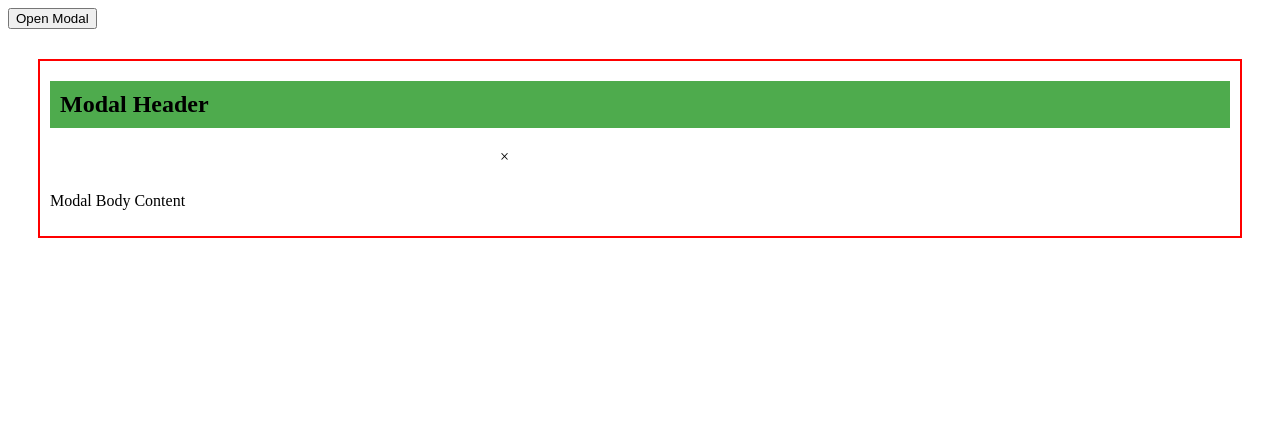
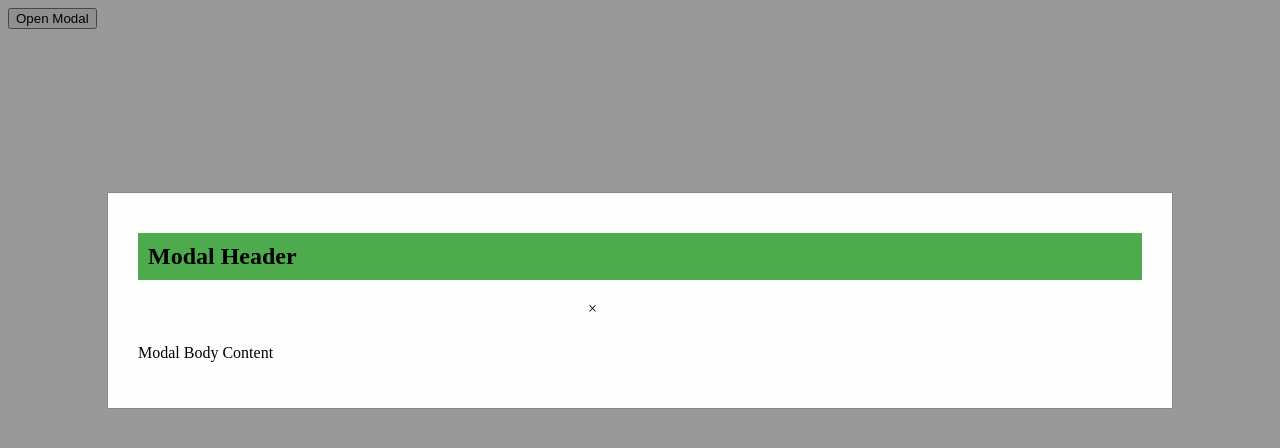
Before and after one commit to acciojob/css-modal-gurpreetsinghwazir, a website: page main.html in a window 1280 px wide. Both pictures are taken after a click on the button "Open Modal". Drawn offline with Linux system fonts and the light colour scheme.

Commit message:
created a submission

```diff
--- a/styles.css
+++ b/styles.css
@@ -1,10 +1,23 @@
-#one.modal {
-    display: none;
+.modal {
+  display: none; /* Hidden by default */
+  position: fixed; /* Stay in place */
+  z-index: 1; /* Sit on top */
+  left: 0;
+  top: 0;
+  width: 100%; /* Full width */
+  height: 100%; /* Full height */
+  overflow: auto; /* Enable scroll if needed */
+  background-color: rgb(0,0,0); /* Fallback color */
+  background-color: rgba(0,0,0,0.4); /* Black w/ opacity */
 }
-.modal{
-	display: none;
-	border: 2px solid red;
-	margin: 30px
+
+/* Modal Content/Box */
+.modal-content {
+  background-color: #fefefe;
+  margin: 15% auto; /* 15% from the top and centered */
+  padding: 20px;
+  border: 1px solid #888;
+  width: 80%; /* Could be more or less, depending on screen size */
 }
 .modal-header  {
 	background: #4eab4d;
```
Also changed, not shown: main.html (+3 -1 lines).
